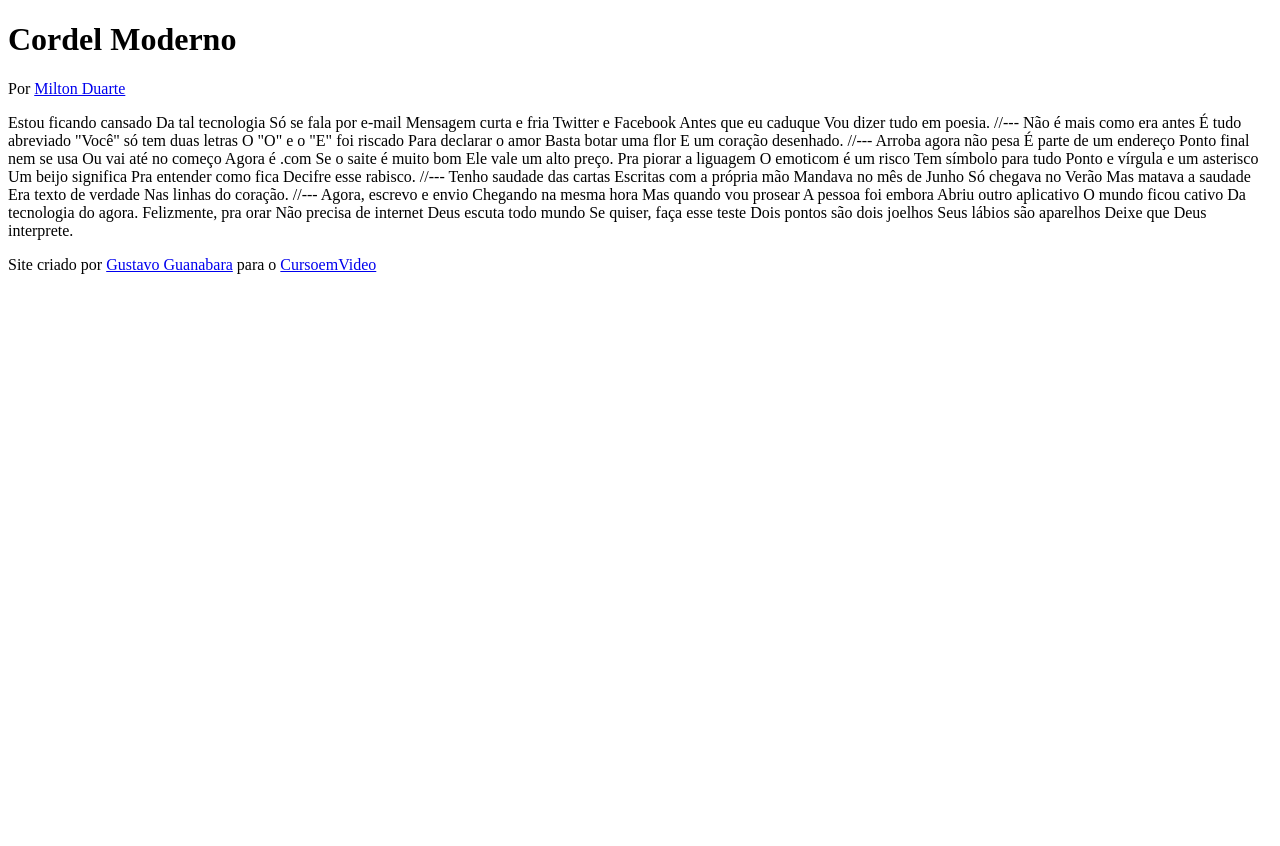
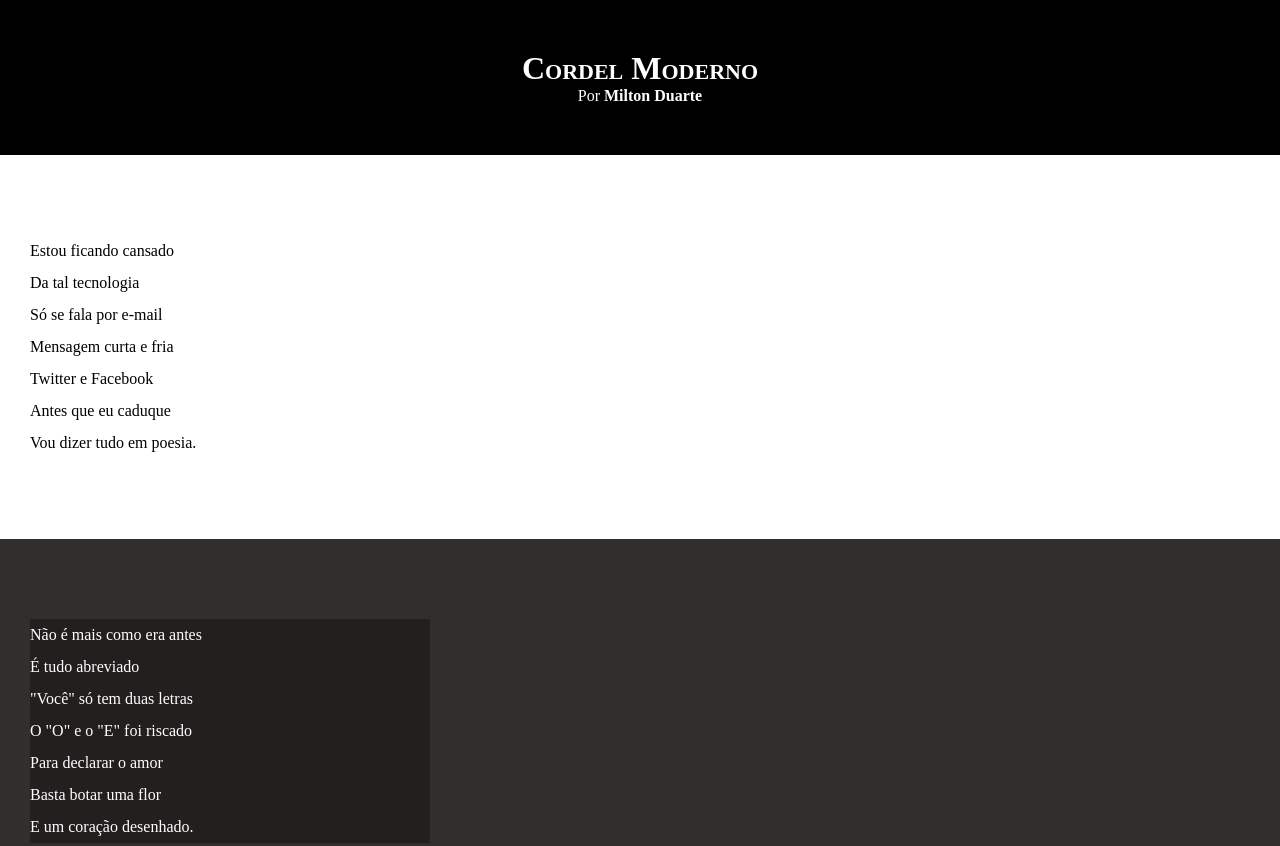
Before and after one commit to LGustavoDev/html-css, a plain HTML site: page exercícios/desafio012/index.html in a window 1280 px wide. Shown: the top 846 px of the page. Before the commit the page ends 800 px from the top, so only its background shows below. Drawn offline with Linux system fonts and the light colour scheme.

Commit message:
atualizei estilos

```diff
--- /dev/null
+++ b/exercícios/desafio012/estilo/style.css
@@ -0,0 +1,66 @@
+@charset "UTF-8";
+
+* {
+    margin: 0px;
+    padding: 0px;
+}
+
+html, body {
+    min-height: 100vh;
+    background-color: darkgray;
+}
+
+header {
+    background-color: black;
+    color: white;
+    text-align: center;
+}
+
+header > h1 {
+    padding-top: 50px;
+    font-variant: small-caps;
+}
+
+header > p {
+    padding-bottom: 50px;
+}
+
+a {
+    color: white;
+    text-decoration: none;
+    font-weight: bolder;
+}
+
+a:hover {
+    text-decoration: underline;
+
+}
+
+section {
+    padding-top: 10vh;
+    padding-bottom: 10vh;
+    line-height: 2em;
+    padding-left: 30px;
+}
+
+section.normal {
+    background-color: white;
+    color: black;
+}
+
+section.imagem {
+    background-color: rgb(51, 46, 46);
+    color: white;
+}
+
+section.imagem > p {
+    width: 400px;
+    background-color: rgba(0, 0, 0, 0.322);
+}
+
+footer {
+    background-color: black;
+    color: white;
+    text-align: center;
+    padding: 10px;
+}
--- a/exercícios/desafio012/index.html
+++ b/exercícios/desafio012/index.html
@@ -4,6 +4,7 @@
     <meta charset="UTF-8">
     <meta name="viewport" content="width=device-width, initial-scale=1.0">
     <title>Cordel Moderno</title>
+    <link rel="stylesheet" href="estilo/style.css">
 </head>
 <body>
         <header>
@@ -11,73 +12,97 @@
             <p>Por <a href="https://www.recantodasletras.com.br/poesias/3186743" target="_blank">Milton Duarte</a></p>
         </header>
 
-        Estou ficando cansado
-        Da tal tecnologia
-        Só se fala por e-mail
-        Mensagem curta e fria
-        Twitter e Facebook
-        Antes que eu caduque
-        Vou dizer tudo em poesia.
+        <section class="normal">
+            <p>
+                Estou ficando cansado <br>
+                Da tal tecnologia <br>
+                Só se fala por e-mail <br>
+                Mensagem curta e fria <br>
+                Twitter e Facebook <br>
+                Antes que eu caduque <br>
+                Vou dizer tudo em poesia.
+            </p>
 
-        //---
+        </section>
 
-        Não é mais como era antes
-        É tudo abreviado
-        "Você" só tem duas letras
-        O "O" e o "E" foi riscado
-        Para declarar o amor
-        Basta botar uma flor
-        E um coração desenhado.
 
-        //---
+        <section class="imagem">
+            <p>
+                Não é mais como era antes <br>
+                É tudo abreviado <br>
+                "Você" só tem duas letras <br>
+                O "O" e o "E" foi riscado <br>
+                Para declarar o amor <br>
+                Basta botar uma flor <br>
+                E um coração desenhado.
+            </p>
+        </section>
 
-        Arroba agora não pesa
-        É parte de um endereço
-        Ponto final nem se usa
-        Ou vai até no começo
-        Agora é .com
-        Se o saite é muito bom
-        Ele vale um alto preço.
 
-        Pra piorar a liguagem
-        O emoticom é um risco
-        Tem símbolo para tudo
-        Ponto e vírgula e um asterisco
-        Um beijo significa
-        Pra entender como fica
-        Decifre esse rabisco.
+        <section class="normal">
 
-        //---
+            <p>
+                Arroba agora não pesa <br>
+                É parte de um endereço <br>
+                Ponto final nem se usa <br>
+                Ou vai até no começo <br>
+                Agora é .com <br>
+                Se o saite é muito bom <br>
+                Ele vale um alto preço. <br>
+            </p>
 
-        Tenho saudade das cartas
-        Escritas com a própria mão
-        Mandava no mês de Junho
-        Só chegava no Verão
-        Mas matava a saudade
-        Era texto de verdade
-        Nas linhas do coração.
+            <p>
+                Pra piorar a liguagem <br>
+                O emoticom é um risco <br>
+                Tem símbolo para tudo <br>
+                Ponto e vírgula e um asterisco <br>
+                Um beijo significa <br>
+                Pra entender como fica <br>
+                Decifre esse rabisco.
+            </p>
 
-        //---
+        </section>
 
-        Agora, escrevo e envio
-        Chegando na mesma hora
-        Mas quando vou prosear
-        A pessoa foi embora
-        Abriu outro aplicativo
-        O mundo ficou cativo
-        Da tecnologia do agora.
 
-        Felizmente, pra orar
-        Não precisa de internet
-        Deus escuta todo mundo
-        Se quiser, faça esse teste
-        Dois pontos são dois joelhos
-        Seus lábios são aparelhos
-        Deixe que Deus interprete.
+        <section class="imagem">
+            <p>
+                Tenho saudade das cartas <br>
+                Escritas com a própria mão <br>
+                Mandava no mês de Junho <br>
+                Só chegava no Verão <br>
+                Mas matava a saudade <br>
+                Era texto de verdade <br>
+                Nas linhas do coração.
+            </p>
+        </section>
+
+
+
+        <section class="normal">
+            <p>
+                Agora, escrevo e envio <br>
+                Chegando na mesma hora <br>
+                Mas quando vou prosear <br>
+                A pessoa foi embora <br>
+                Abriu outro aplicativo <br>
+                O mundo ficou cativo <br>
+                Da tecnologia do agora. <br>
+            </p>
+
+            <p>
+                Felizmente, pra orar <br>
+                Não precisa de internet <br>
+                Deus escuta todo mundo <br>
+                Se quiser, faça esse teste <br>
+                Dois pontos são dois joelhos <br>
+                Seus lábios são aparelhos <br>
+                Deixe que Deus interprete.
+            </p>
+        </section>
 
         <footer>
             <p>
-                Site criado por <a href="https://gustavoguanabara.github.io" target="_blank">Gustavo Guanabara</a> para o <a href="htpps://www.cursoemvideo.com" target="_blank">CursoemVideo</a>
+                Site criado por <a href="https://gustavoguanabara.github.io" target="_blank">Gustavo Guanabara</a> para o <a href="https://www.cursoemvideo.com" target="_blank">CursoemVideo</a>
             </p>
         </footer>
 </body>
```
